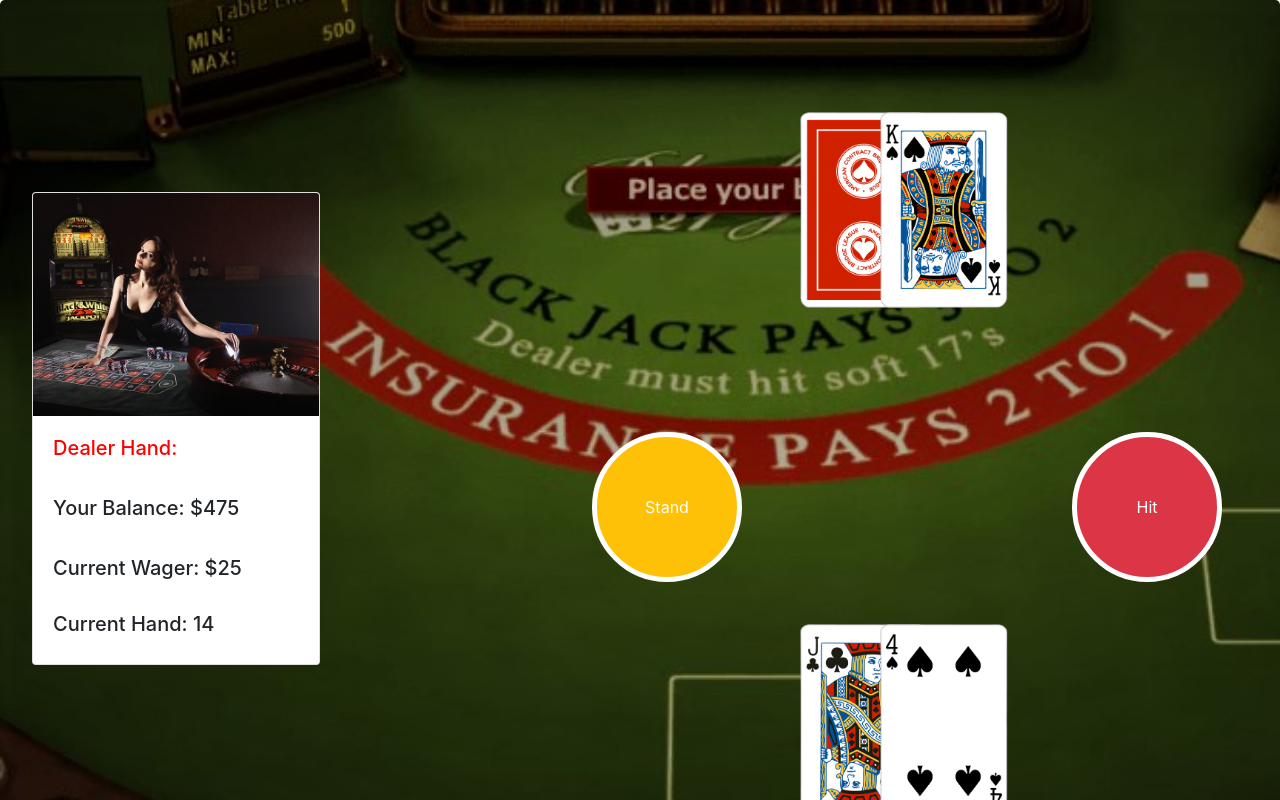
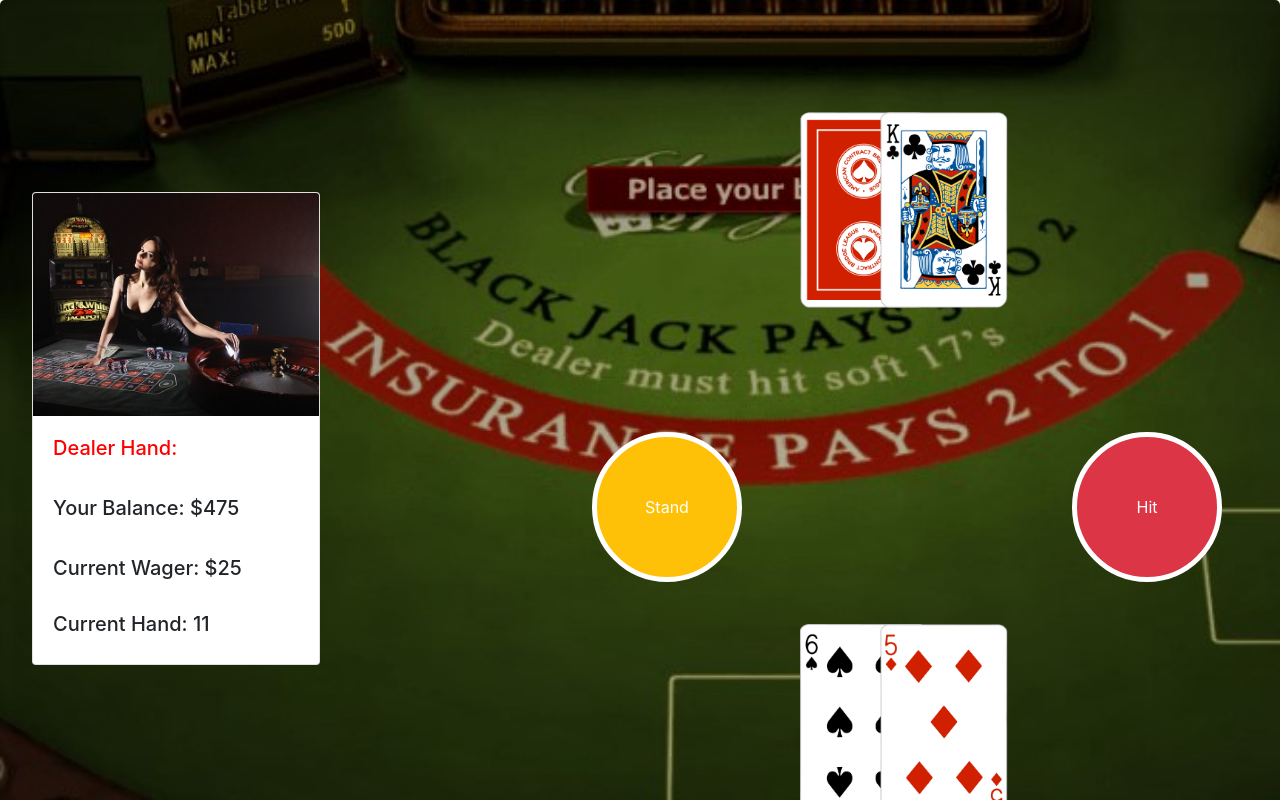
Before and after one commit to Spencer30/simple_blackjack, a plain HTML site: page index.html in a window 1280 px wide. Both pictures are taken after a click on the button "Deal". Shown: the top 800 px of the page. Drawn offline with nearby package versions, Linux system fonts and the light colour scheme.

Commit message:
added rest of cards, completed new game button, made sure user can't play with zero balance

```diff
--- a/index.js
+++ b/index.js
@@ -4,49 +4,76 @@
 
 //enums and tostring
 class Card {
-    constructor(name, value, imgUp, imgDown, faceUp) {
+    constructor(name, value, imgUp, imgDown) {
         this.name = name,
             this.value = value,
             this.imgUp = imgUp,
-        this.imgDown = imgDown,
-        this.faceUp = faceUp
+            this.imgDown = imgDown
     }
 }
 
 //Hearts
-let aceOfHearts = new Card('Ace of Hearts', 11, "images/AH.png", "images/red_back.png", true);
-let queenOfHearts = new Card('Queen of Hearts', 10, "images/QH.png", "images/red_back.png", true);
-let tenOfHearts = new Card('Ten of Hearts', 10, "images/10H.png", "images/red_back.png", true);
-let sixOfHearts = new Card('Six Of Hearts', 6, "images/6H.png", "images/red_back.png", true);
-let threeOfHearts = new Card('Three Of Hearts', 3, "images/3H.png", "images/red_back.png", true);
-let twoOfHearts = new Card('Two Of Hearts', 2, "images/2H.png", "images/red_back.png", true);
+let aceOfHearts = new Card('Ace of Hearts', 11, "images/AH.png", "images/red_back.png");
+let kingOfHearts = new Card('King of Hearts', 10, "images/KH.png", "images/red_back.png")
+let queenOfHearts = new Card('Queen of Hearts', 10, "images/QH.png", "images/red_back.png");
+let jackOfHearts = new Card('Jack of Hearts', 10, "images/JH.png", "images/red_back.png");
+let tenOfHearts = new Card('Ten of Hearts', 10, "images/10H.png", "images/red_back.png");
+let nineOfHearts = new Card('Nine Of Hearts', 9, "images/9H.png", "images/red_back.png");
+let eightOfHearts = new Card('Eight Of Hearts', 8, "images/8H.png", "images/red_back.png");
+let sevenOfHearts = new Card('Seven Of Hearts', 7, "images/7H.png", "images/red_back.png");
+let sixOfHearts = new Card('Six Of Hearts', 6, "images/6H.png", "images/red_back.png");
+let fiveOfHearts = new Card('Five Of Hearts', 5, "images/5H.png", "images/red_back.png");
+let fourOfHearts = new Card('Four Of Hearts', 4, "images/4H.png", "images/red_back.png");
+let threeOfHearts = new Card('Three Of Hearts', 3, "images/3H.png", "images/red_back.png");
+let twoOfHearts = new Card('Two Of Hearts', 2, "images/2H.png", "images/red_back.png");
 
 //Spades
-let aceOfSpades = new Card('Ace of Spades', 11, "images/AS.png", "images/red_back.png", true);
-let kingOfSpades = new Card('King of Spades', 10, "images/KS.png", "images/red_back.png", true);
-let nineOfSpades = new Card('Nine of Spades', 9, "images/9S.png", "images/red_back.png", true);
-let fiveOfSpades = new Card('Five of Spades', 5, "images/5S.png", "images/red_back.png", true);
-let fourOfSpades = new Card('Four of Spades', 4, "images/4S.png", "images/red_back.png", true);
-let threeOfSpades = new Card('Three of Spades', 3, "images/3S.png", "images/red_back.png", true);
+let aceOfSpades = new Card('Ace of Spades', 11, "images/AS.png", "images/red_back.png");
+let kingOfSpades = new Card('King of Spades', 10, "images/KS.png", "images/red_back.png");
+let queenOfSpades = new Card('Queen of Spades', 10, "images/QS.png", "images/red_back.png");
+let jackOfSpades = new Card('Jack of Spades', 10, "images/JS.png", "images/red_back.png");
+let tenOfSpades = new Card('Queen of Spades', 10, "images/10S.png", "images/red_back.png");
+let nineOfSpades = new Card('Nine of Spades', 9, "images/9S.png", "images/red_back.png");
+let eightOfSpades = new Card('Eight of Spades', 8, "images/8S.png", "images/red_back.png");
+let sevenOfSpades = new Card('Seven of Spades', 7, "images/7S.png", "images/red_back.png");
+let sixOfSpades = new Card('Six of Spades', 6, "images/6S.png", "images/red_back.png");
+let fiveOfSpades = new Card('Five of Spades', 5, "images/5S.png", "images/red_back.png");
+let fourOfSpades = new Card('Four of Spades', 4, "images/4S.png", "images/red_back.png")
+let threeOfSpades = new Card('Three of Spades', 3, "images/3S.png", "images/red_back.png");
+let twoOfSpades = new Card('Two of Spades', 2, "images/2S.png", "images/red_back.png");
 
 //Clubs
-let aceOfClubs = new Card('Ace of Clubs', 11, "images/AC.png", "images/red_back.png", true);
-let jackOfClubs = new Card('Jack of Clubs', 10, "images/JC.png", "images/red_back.png", true);
-let sevenOfClubs = new Card('Seven of Clubs', 7, "images/7C.png", "images/red_back.png", true);
-let fourOfClubs = new Card('Four of Clubs', 4, "images/4C.png", "images/red_back.png", true);
-let threeOfClubs = new Card('Three of Clubs', 3, "images/3C.png", "images/red_back.png", true);
-let twoOfClubs = new Card('Two of Clubs', 2, "images/2C.png", "images/red_back.png", true);
+let aceOfClubs = new Card('Ace of Clubs', 11, "images/AC.png", "images/red_back.png");
+let kingOfClubs = new Card('King of Clubs', 10, "images/KC.png", "images/red_back.png");
+let queenOfClubs = new Card('Queen of Clubs', 10, "images/QC.png", "images/red_back.png");
+let jackOfClubs = new Card('Jack of Clubs', 10, "images/JC.png", "images/red_back.png");
+let tenOfClubs = new Card('Ten of Clubs', 10, "images/10C.png", "images/red_back.png");
+let nineOfClubs = new Card('Nine of Clubs', 9, "images/9C.png", "images/red_back.png");
+let eightOfClubs = new Card('Eight of Clubs', 8, "images/8C.png", "images/red_back.png");
+let sevenOfClubs = new Card('Seven of Clubs', 7, "images/7C.png", "images/red_back.png");
+let sixOfClubs = new Card('Six of Clubs', 6, "images/6C.png", "images/red_back.png");
+let fiveOfClubs = new Card('Five of Clubs', 5, "images/5C.png", "images/red_back.png");
+let fourOfClubs = new Card('Four of Clubs', 4, "images/4C.png", "images/red_back.png");
+let threeOfClubs = new Card('Three of Clubs', 3, "images/3C.png", "images/red_back.png");
+let twoOfClubs = new Card('Two of Clubs', 2, "images/2C.png", "images/red_back.png");
 
 //Diamonds
-let aceOfDiamonds = new Card('Ace of Diamonds', 11, "images/AD.png", "images/red_back.png", true);
-let eightOfDiamonds = new Card('Eight of Diamonds', 8, "images/8D.png", "images/red_back.png", true);
-let fiveOfDiamonds = new Card('Five of Diamonds', 5, "images/5D.png", "images/red_back.png", true);
-let fourOfDiamonds = new Card('Four of Diamonds', 4, "images/4D.png", "images/red_back.png", true);
-let threeOfDiamonds = new Card('Three of Diamonds', 3, "images/3D.png", "images/red_back.png", true);
-let twoOfDiamonds = new Card('Two of Diamonds', 2, "images/2D.png", "images/red_back.png", true);
+let aceOfDiamonds = new Card('Ace of Diamonds', 11, "images/AD.png", "images/red_back.png");
+let kingOfDiamonds = new Card('King of Diamonds', 10, "images/KD.png", "images/red_back.png");
+let queenOfDiamonds = new Card('Queen of Diamonds', 10, "images/QD.png", "images/red_back.png");
+let jackOfDiamonds = new Card('Jack of Diamonds', 10, "images/JD.png", "images/red_back.png");
+let tenOfDiamonds = new Card('Ten of Diamonds', 10, "images/10D.png", "images/red_back.png");
+let nineOfDiamonds = new Card('Nine of Diamonds', 9, "images/9D.png", "images/red_back.png");
+let eightOfDiamonds = new Card('Eight of Diamonds', 8, "images/8D.png", "images/red_back.png");
+let sevenOfDiamonds = new Card('Seven of Diamonds', 7, "images/7D.png", "images/red_back.png");
+let sixOfDiamonds = new Card('Six of Diamonds', 6, "images/6D.png", "images/red_back.png");
+let fiveOfDiamonds = new Card('Five of Diamonds', 5, "images/5D.png", "images/red_back.png");
+let fourOfDiamonds = new Card('Four of Diamonds', 4, "images/4D.png", "images/red_back.png");
+let threeOfDiamonds = new Card('Three of Diamonds', 3, "images/3D.png", "images/red_back.png");
+let twoOfDiamonds = new Card('Two of Diamonds', 2, "images/2D.png", "images/red_back.png");
 
 //Hold all the Cards with an Array
-let cardArray = [aceOfSpades, aceOfHearts, aceOfClubs, aceOfDiamonds, kingOfSpades, nineOfSpades, fiveOfSpades, fourOfSpades, threeOfSpades, queenOfHearts, tenOfHearts, sixOfHearts, threeOfHearts, twoOfHearts, jackOfClubs, sevenOfClubs, fourOfClubs, threeOfClubs, twoOfClubs, eightOfDiamonds, fiveOfDiamonds, fourOfDiamonds, threeOfDiamonds, twoOfDiamonds];
+let cardArray = [twoOfClubs, threeOfClubs, fourOfClubs, fiveOfClubs, sixOfClubs, sevenOfClubs, eightOfClubs, nineOfClubs, tenOfClubs, jackOfClubs, queenOfClubs, kingOfClubs, aceOfClubs, twoOfDiamonds, threeOfDiamonds, fourOfDiamonds, fiveOfDiamonds, sixOfDiamonds, sevenOfDiamonds, eightOfDiamonds, nineOfDiamonds, tenOfDiamonds, jackOfDiamonds, queenOfDiamonds, kingOfDiamonds, aceOfDiamonds, twoOfSpades, threeOfSpades, fourOfSpades, fiveOfSpades, sixOfSpades, sevenOfSpades, eightOfSpades, nineOfSpades, tenOfSpades, jackOfSpades, queenOfSpades, kingOfSpades, aceOfSpades, twoOfHearts, threeOfHearts, fourOfHearts, fiveOfHearts, sixOfHearts, sevenOfHearts, eightOfHearts, nineOfHearts, tenOfHearts, jackOfHearts, queenOfHearts, kingOfHearts, aceOfHearts];
 
 // console.log(`cardArray length is ${cardArray.length}`)
 
@@ -66,7 +93,7 @@ let dealerCardFive = document.getElementById('dealerFive');
 let dealerCardSix = document.getElementById('dealerSix');
 
 //Player and Dealer Cards
-let cardOne, cardTwo, cardThree, cardFour, cardFive, cardSix, cardSeven, cardEight, cardNine, cardTen, cardEleven, cardTwelve,cardThirteen, cardFourTeen;
+let cardOne, cardTwo, cardThree, cardFour, cardFive, cardSix, cardSeven, cardEight, cardNine, cardTen, cardEleven, cardTwelve, cardThirteen, cardFourTeen;
 
 //Wager, Balance and Current Hand
 let dealerHand = document.getElementById('dealerHand');
@@ -94,6 +121,18 @@ let blackJack = false;
 
 let count = 0;
 
+const newGame = () => {
+    balance = 500;
+    wager = 25;
+    balanceId.innerHTML = `Your Balance: $${balance}`;
+    wagerId.innerHTML = `Current Wager: $25`;
+    handScore.innerHTML = 'Your Hand: ';
+    reset();
+    playerScore = 0;
+    dealerScore = 0;
+    console.log('clicked')
+}
+
 
 const changeWager = () => {
     let wagerPrompt = prompt('How much would you like to wager per hand?')
@@ -120,7 +159,7 @@ const shuffleCards = (cardArr) => {
 }
 
 const reset = () => {
-    cardArray = [aceOfSpades, aceOfHearts, aceOfClubs, aceOfDiamonds, kingOfSpades, nineOfSpades, fiveOfSpades, fourOfSpades, threeOfSpades, queenOfHearts, tenOfHearts, sixOfHearts, threeOfHearts, twoOfHearts, jackOfClubs, sevenOfClubs, fourOfClubs, threeOfClubs, twoOfClubs, eightOfDiamonds, fiveOfDiamonds, fourOfDiamonds, threeOfDiamonds, twoOfDiamonds];
+    cardArray = [twoOfClubs, threeOfClubs, fourOfClubs, fiveOfClubs, sixOfClubs, sevenOfClubs, eightOfClubs, nineOfClubs, tenOfClubs, jackOfClubs, queenOfClubs, kingOfClubs, aceOfClubs, twoOfDiamonds, threeOfDiamonds, fourOfDiamonds, fiveOfDiamonds, sixOfDiamonds, sevenOfDiamonds, eightOfDiamonds, nineOfDiamonds, tenOfDiamonds, jackOfDiamonds, queenOfDiamonds, kingOfDiamonds, aceOfDiamonds, twoOfSpades, threeOfSpades, fourOfSpades, fiveOfSpades, sixOfSpades, sevenOfSpades, eightOfSpades, nineOfSpades, tenOfSpades, jackOfSpades, queenOfSpades, kingOfSpades, aceOfSpades, twoOfHearts, threeOfHearts, fourOfHearts, fiveOfHearts, sixOfHearts, sevenOfHearts, eightOfHearts, nineOfHearts, tenOfHearts, jackOfHearts, queenOfHearts, kingOfHearts, aceOfHearts];
 
     playerCardOne.style.display = 'none';
     playerCardTwo.style.display = 'none';
@@ -145,6 +184,9 @@ const reset = () => {
 }
 
 const deal = (cardArr) => {
+    if (wager > balance) {
+        return alert(`Insufficient Funds. You can't wager more than in your balance`);
+    }
     //Subtract from Balance
     reset();
     balance -= wager
@@ -173,7 +215,7 @@ const deal = (cardArr) => {
 
     setTimeout(function () {
         dealerCardOne.src = cardTwo.imgDown;
-        console.log(`Card down is: ${cardTwo.name}`)
+        // console.log(`Card down is: ${cardTwo.name}`)
         dealerCardOne.style.display = 'block';
     }, 700)
 
@@ -222,35 +264,35 @@ const hitCards = () => {
         playerCardThree.style.display = 'block'
         playerScore += cardFive.value;
         handScore.innerHTML = `Your Hand: ${playerScore}`;
-        console.log(count)
+        // console.log(count)
         checkForBust();
     } else if (count === 2) {
         playerCardFour.src = cardSix.imgUp;
         playerCardFour.style.display = 'block'
         playerScore += cardSix.value;
         handScore.innerHTML = `Your Hand: ${playerScore}`;
-        console.log(count)
+        // console.log(count)
         checkForBust();
     } else if (count === 3) {
         playerCardFive.src = cardSeven.imgUp;
         playerCardFive.style.display = 'block'
         playerScore += cardSeven.value;
         handScore.innerHTML = `Your Hand: ${playerScore}`;
-        console.log(count)
+        // console.log(count)
         checkForBust();
     } else if (count === 4) {
         playerCardSix.src = cardEight.imgUp;
         playerCardSix.style.display = 'block';
         playerScore += cardEight.value;
         handScore.innerHTML = `Your Hand: ${playerScore}`;
-        console.log(count)
+        // console.log(count)
         checkForBust();
     } else if (count === 5) {
         playerCardSeven.src = cardNine.imgUp;
         playerCardSeven.style.display = 'block';
         playerScore += cardNine.value;
         handScore.innerHTML = `Your Hand: ${playerScore}`;
-        console.log(count)
+        // console.log(count)
         checkForBust();
     }
 }
@@ -312,18 +354,18 @@ const dealerCards = () => {
 }
 
 const winner = () => {
-    if (blackJack){
-        console.log('blackjack pays')
-        balance += wager + (wager * (3/2));
+    if (blackJack) {
+        // console.log('blackjack pays')
+        balance += wager + (wager * (3 / 2));
         balanceId.innerHTML = `Your Balance: $${balance}`;
 
     } else if (playerWin) {
-        console.log('regular winner')
+        // console.log('regular winner')
         balance += wager + wager;
         balanceId.innerHTML = `Your Balance: $${balance}`;
 
     } else if (!playerTurn && !dealerTurn && playerScore === dealerScore) {
-        console.log('push man')
+        // console.log('push man')
         balance += wager;
         balanceId.innerHTML = `Your Balance: $${balance}`;
     }
@@ -338,7 +380,7 @@ dislpaying the player score when there is an Ace
 const blackjack = () => {
     if (cardOne.value + cardThree.value === 21 && cardTwo.value + cardFour.value !== 21) {
         //player wins
-        console.log('player bj')
+        // console.log('player bj')
         playerTurn = false;
         dealerTurn = false;
         blackJack = true;
@@ -364,28 +406,28 @@ const checkForBust = () => {
         dealerWin = true;
         dealerTurn = false;
         playerTurn = false;
-        console.log('player bust hit')
+        // console.log('player bust hit')
     } else if (!playerTurn && dealerScore > 21) {
         gameOver();
         playerWin = true;
         dealerTurn = false;
         playerTurn = false;
-        console.log('dealer bust hit')
+        // console.log('dealer bust hit')
     } else if (dealerScore <= 21 && dealerScore >= 17 && !playerTurn) {
         gameOver();
         dealerCardOne.src = cardTwo.imgUp;
         dealerTurn = false;
-        console.log('no bust hit')
+        // console.log('no bust hit')
     }
 }
 
 const determineWinner = () => {
-    if (!playerTurn && !dealerTurn){
-        if (playerScore > dealerScore || dealerScore > 21){
+    if (!playerTurn && !dealerTurn) {
+        if (playerScore > dealerScore || dealerScore > 21) {
             playerWin = true;
             winner();
             gameOver();
-        } else if(playerScore === dealerScore){
+        } else if (playerScore === dealerScore) {
             winner();
             gameOver();
         } else {
```
Also changed, not shown: index.html (+1 -1 lines). Lines whose indentation alone changed are shown as unchanged.
